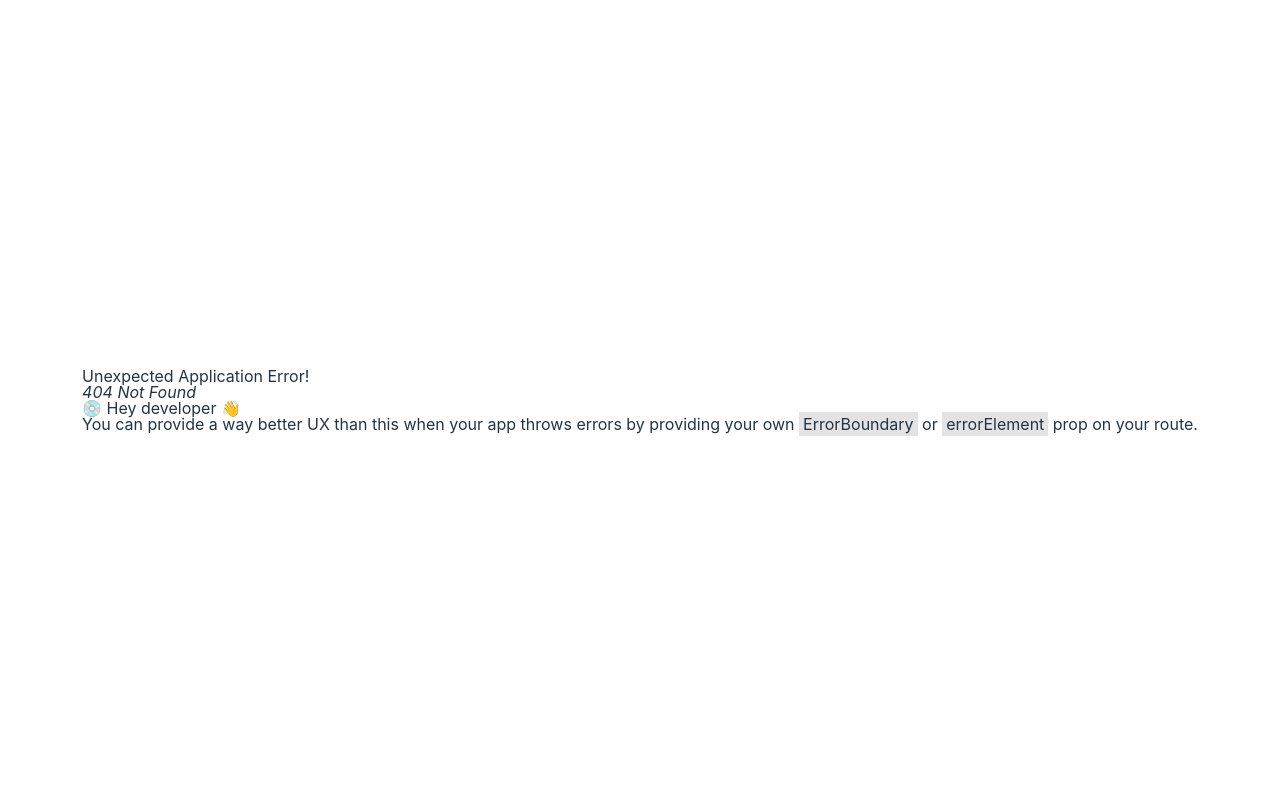
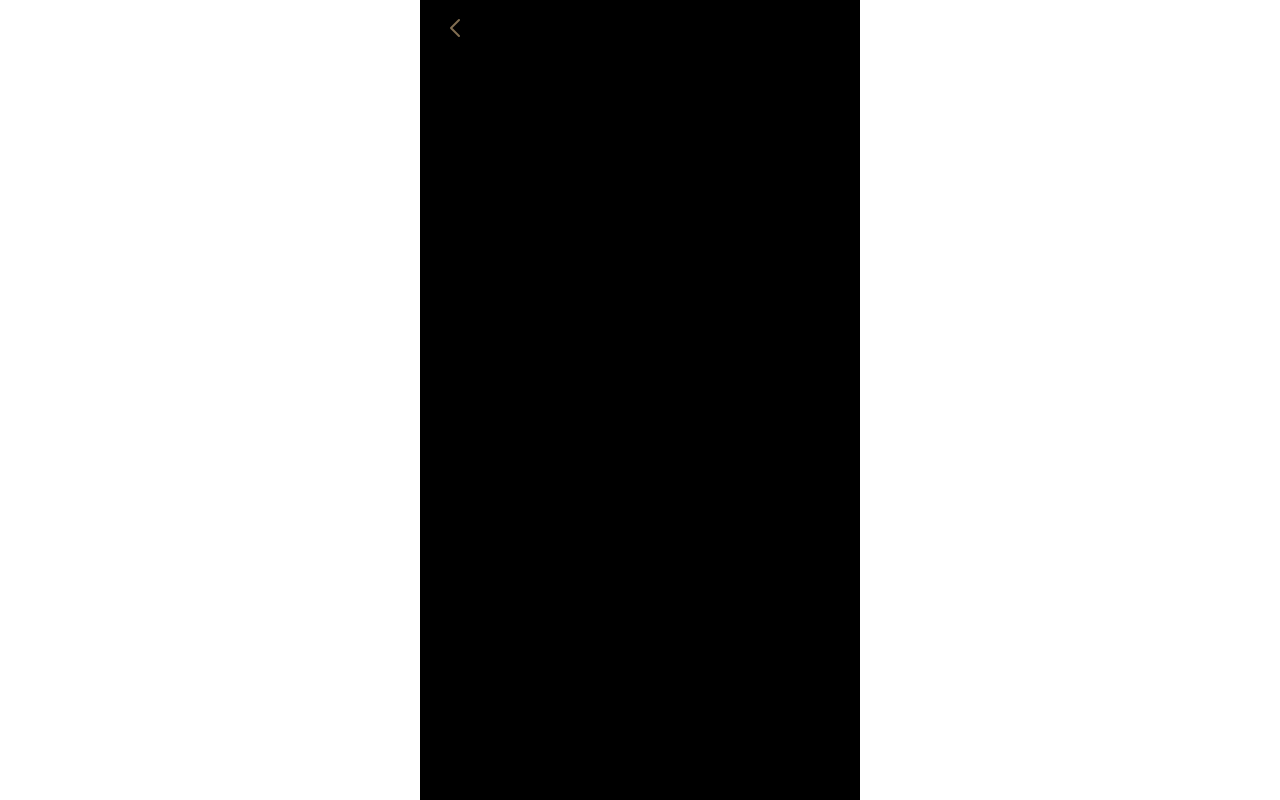
Before and after one commit to umc-7th-hack-team-n/n-front, a React (Vite) app: page /calendar in a window 1280 px wide. Before the commit this address had no page. Built offline with nearby package versions, Linux system fonts and the light colour scheme.

Commit message:
- :wrench: chore: 캘린더 페이지 연결 및 라우팅 설정

```diff
--- a/src/app/routes/Router.tsx
+++ b/src/app/routes/Router.tsx
@@ -2,6 +2,7 @@
 
 import { RootLayout } from '@app/layout';
 import { HomePage } from "@pages/home";
+import { CalendarPage } from "@pages/calendar";
 
 export const router = createBrowserRouter([
   {
@@ -11,7 +12,12 @@
       {
         index: true,
         element: <HomePage/>,
+      },
+      {
+        path: 'calendar',
+        element: <CalendarPage/>,
       }
+
     ],
   },
 ]);
--- a/src/pages/Calendar/ui/CalendarPage.tsx
+++ b/src/pages/Calendar/ui/CalendarPage.tsx
@@ -1,11 +1,15 @@
-import React from 'react';
 import AppBar from "@shared/ui/AppBar.tsx";
+import { HeaderAction} from "@shared/types";
+import { useNavigate } from "react-router";
 import IcLeftArrow from "@shared/assets/icon/ic-left-arrow.svg";
 
 export const CalendarPage = () => {
+    const navigate = useNavigate();
+    const leftHeaderAction: HeaderAction = { icon: IcLeftArrow, onClick: () => navigate(-1) };
+
     return (
        <>
-           <AppBar leftHeaderAction={IcLeftArrow}/>
+           <AppBar leftHeaderAction={leftHeaderAction} title={"캘린더"}/>
        </>
     );
 };
--- /dev/null
+++ b/src/pages/calendar/index.ts
@@ -0,0 +1 @@
+export { CalendarPage } from '@calendar/ui/CalendarPage';
--- a/tsconfig.app.json
+++ b/tsconfig.app.json
@@ -29,6 +29,7 @@
       "@icon/*": ["shared/assets/icon/*"],
       "@image/*": ["shared/assets/image/*"],
       "@home/*": ["pages/home/*"],
+      "@calendar/*": ["pages/calendar/*"]
     }
   },
   "include": ["src"]
--- a/vite.config.ts
+++ b/vite.config.ts
@@ -32,6 +32,10 @@
         find: '@home',
         replacement: path.resolve(__dirname, 'src/pages/home'),
       },
+      {
+        find: '@calendar',
+        replacement: path.resolve(__dirname, 'src/pages/calendar'),
+      },
     ],
   },
 });
```
